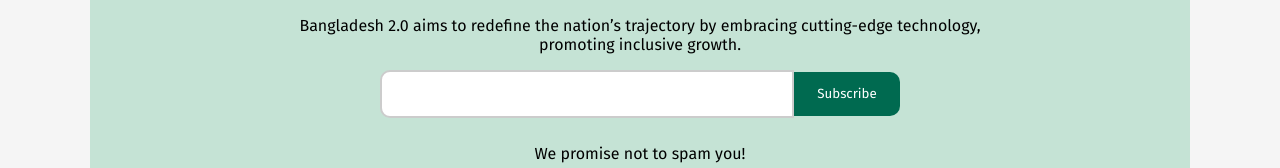
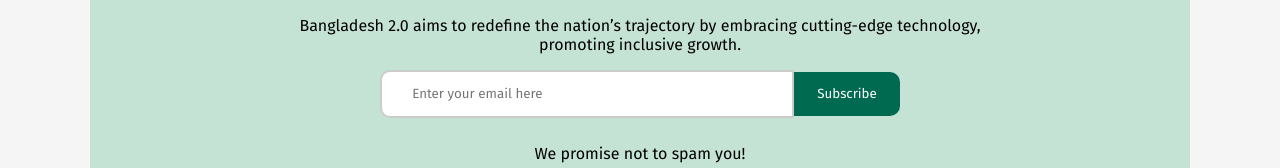
Before and after one commit to abdullahalnirob/ph-assignment-01, a plain HTML site: page index.html in a window 1280 px wide. Shown: the part 4853-5021 px from the top of the page. Drawn offline with Linux system fonts and the light colour scheme.

Commit message:
subscribe input placeholder added

```diff
--- a/index.html
+++ b/index.html
@@ -255,7 +255,7 @@ I stand in this parliament of nations thanks to an epochal transformation  that
           Bangladesh 2.0 aims to redefine the nation’s trajectory by embracing cutting-edge technology, promoting inclusive growth.
         </p>
         <div class="input">
-          <input type="text">
+          <input type="text" placeholder="Enter your email here">
           <button>Subscribe</button>
         </div>
         <p>We promise not to spam you!</p>
```
